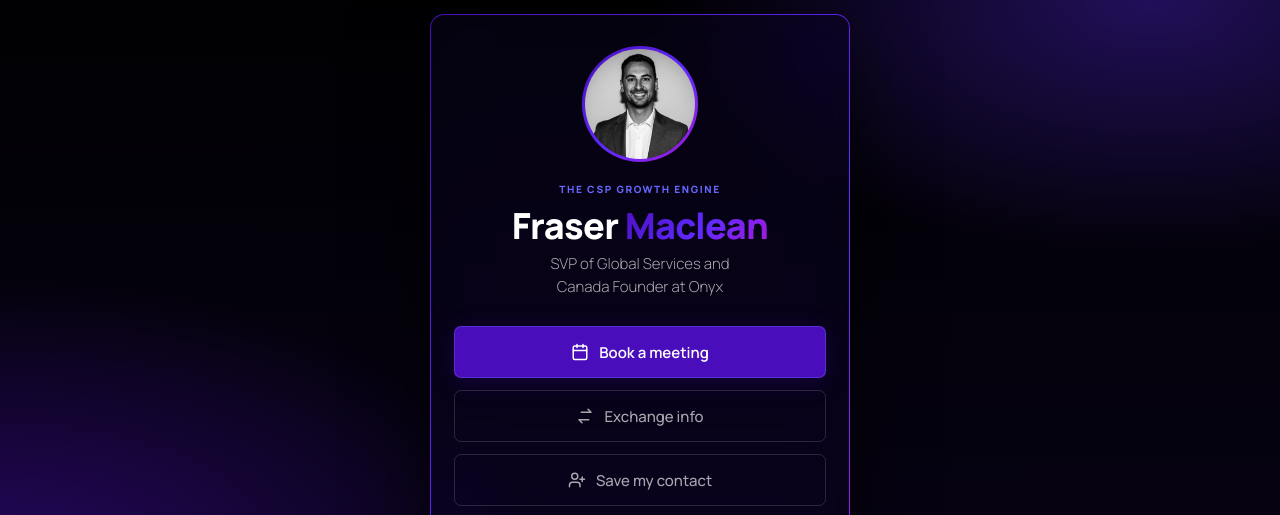
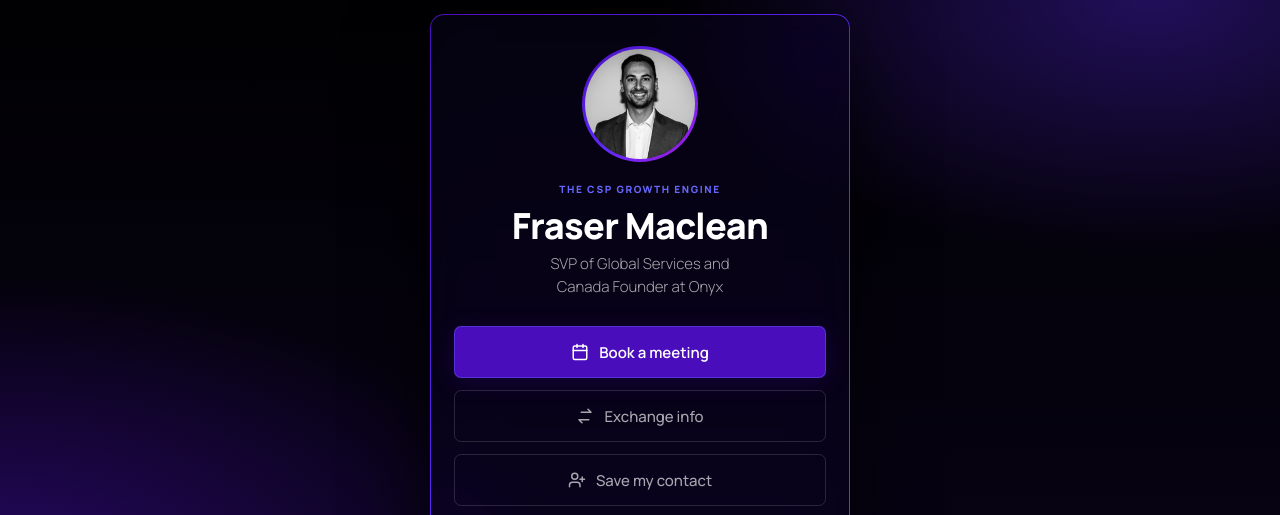
Before and after one commit to FraserMaclean27/onyx-card, a plain HTML site: page index.html in a window 1280 px wide. Shown: the part 76-591 px from the top of the page. Drawn offline with Linux system fonts and the light colour scheme.

Commit message:
Onyx contact card

```diff
--- a/index.html
+++ b/index.html
@@ -89,7 +89,7 @@
   <section class="card" aria-labelledby="name">
     <img class="photo" src="fraser.jpg" alt="" width="116" height="116">
     <p class="eyebrow">The CSP Growth Engine</p>
-    <h1 id="name">Fraser <span class="g">Maclean</span></h1>
+    <h1 id="name">Fraser Maclean</h1>
     <p class="role">SVP of Global Services and<br>Canada Founder at Onyx</p>
     <div class="actions">
       <a class="btn primary" href="https://calendly.com/fraser-maclean-getonyx" target="_blank" rel="noopener">
```
